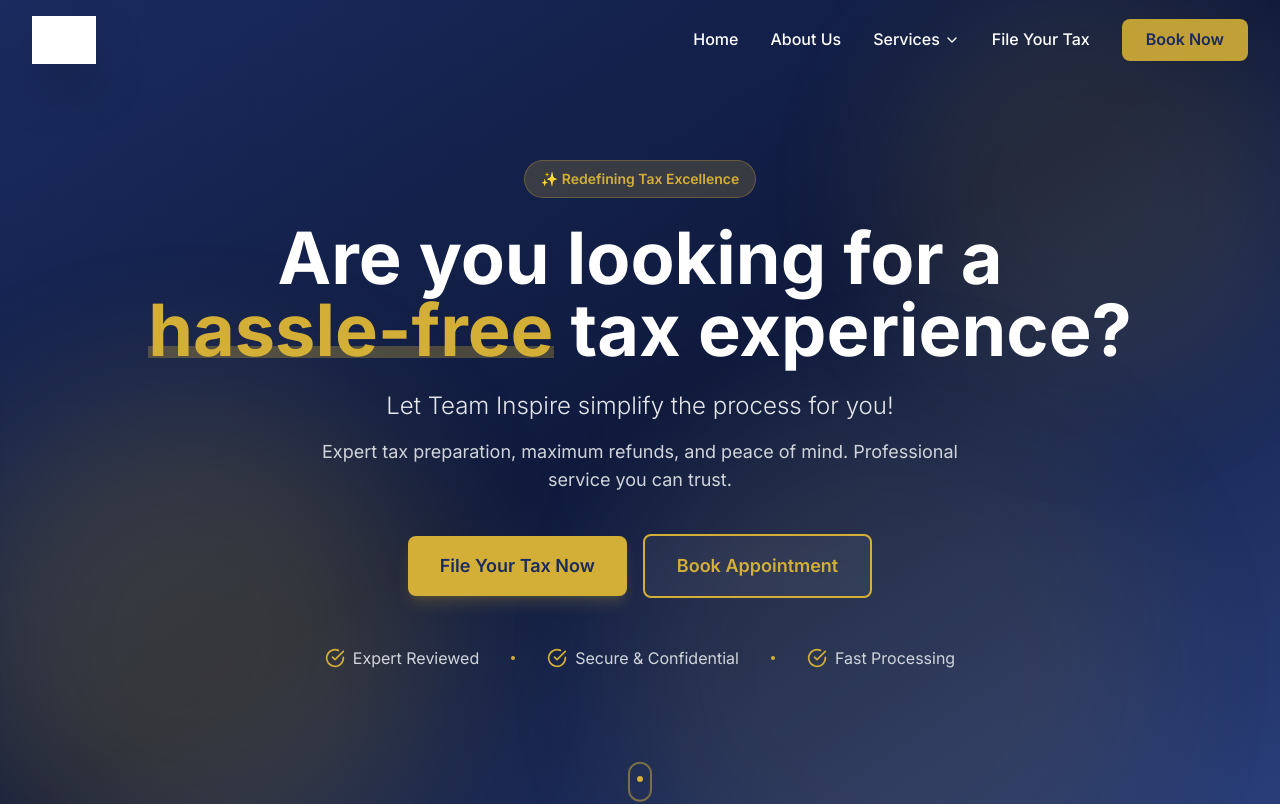
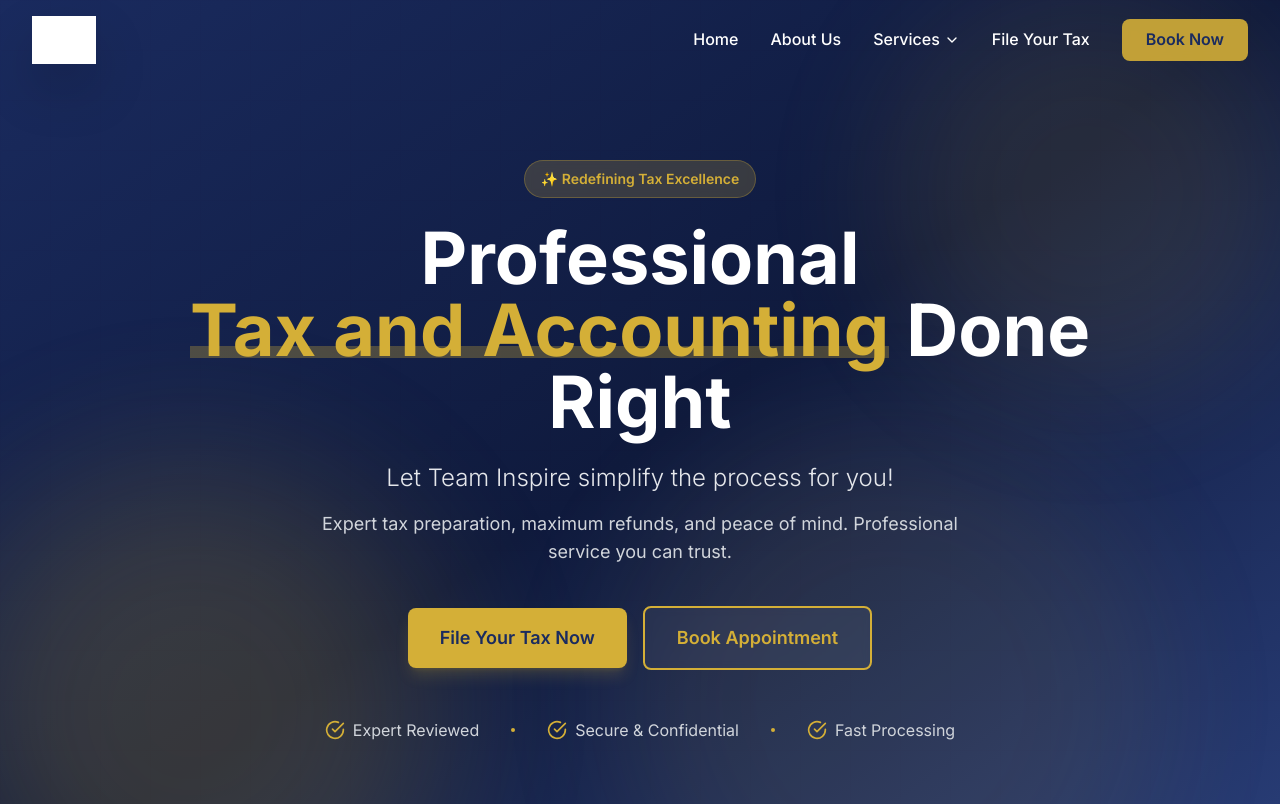
Before and after one commit to ABHAY200/team-inspire-website, a Next.js app: page /team-inspire-website/ in a window 1280 px wide. Shown: the top 804 px of the page. Built offline with nearby package versions, Linux system fonts and the light colour scheme; grey boxes are pictures that could not be loaded.

Commit message:
Update metadata.ts

```diff
--- a/constants/metadata.ts
+++ b/constants/metadata.ts
@@ -9,9 +9,9 @@ export const SITE_METADATA = {
 
 export const HERO_CONTENT = {
   badge: '✨ Redefining Tax Excellence',
-  heading: 'Are you looking for a',
-  highlightedText: 'hassle-free',
-  headingEnd: 'tax experience?',
+  heading: 'Professional',
+  highlightedText: 'Tax and Accounting',
+  headingEnd: 'Done Right',
   subheading: 'Let Team Inspire simplify the process for you!',
   description: 'Expert tax preparation, maximum refunds, and peace of mind. Professional service you can trust.',
   trustIndicators: [
```
